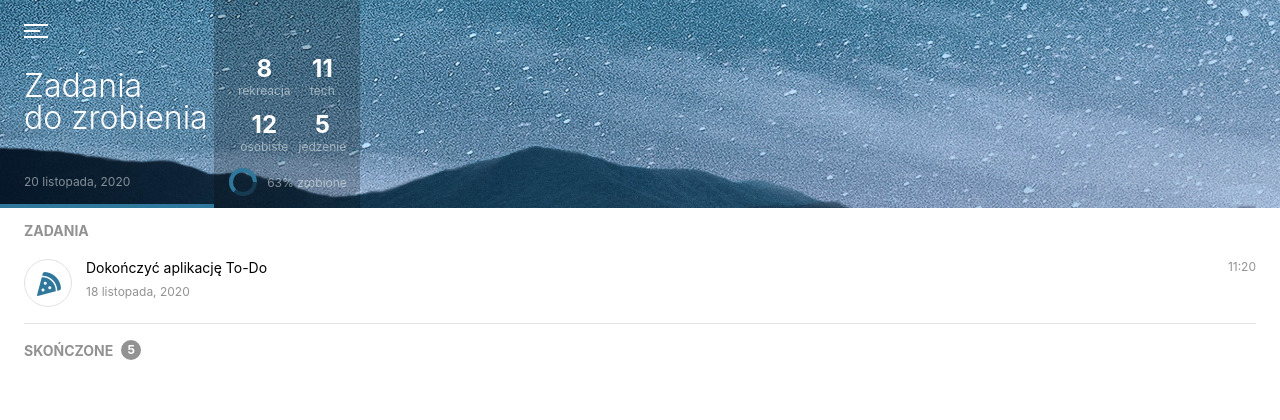
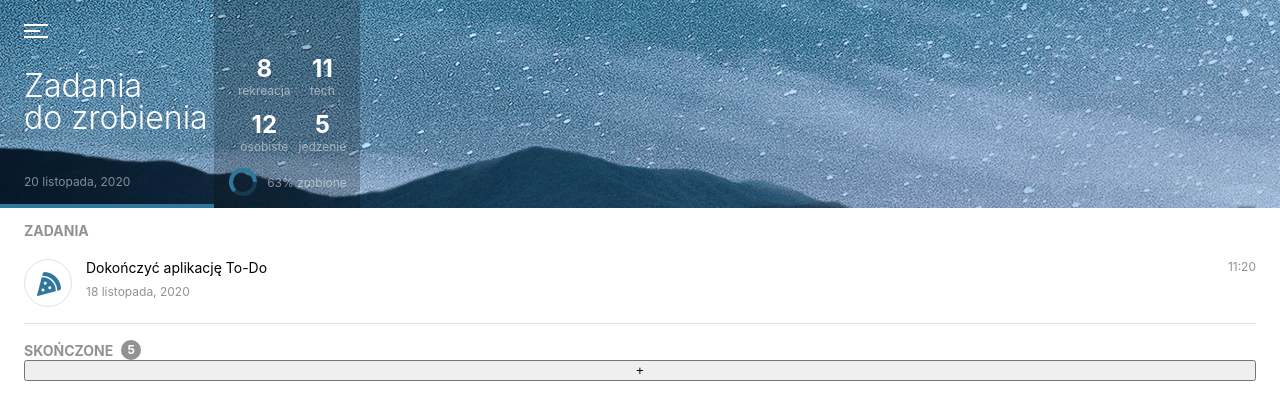
Before and after one commit to KP1976/ToDoAppTS, a React (Create React App) app: page / in a window 1280 px wide. Shown: the top 420 px of the page. Built offline with nearby package versions, Linux system fonts and the light colour scheme.

Commit message:
Update Main.tsx

```diff
--- a/src/components/Main.tsx
+++ b/src/components/Main.tsx
@@ -10,6 +10,7 @@ const Main = () => {
       <h3 className="task-title">zadania</h3>
       <TasksList />
       <TasksDone />
+      <button className="main__add-task-btn">+</button>
     </main>
   )
 }
```
